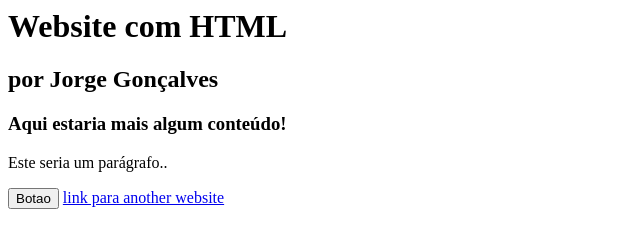
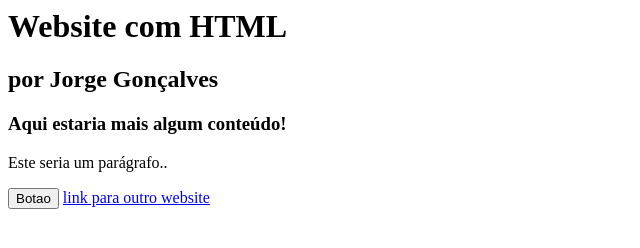
Before and after one commit to j-m-f-g/html, a plain HTML site: page index.html in a window 1280 px wide. Shown: the full height of the page, 0-640 px from the left. Drawn offline with Linux system fonts and the light colour scheme.

Commit message:
Update index.html

```diff
--- a/index.html
+++ b/index.html
@@ -4,4 +4,4 @@
 <p>Este seria um parágrafo..</p>
 
 <button>Botao</button>
-<a href="https://www.youtube.com/">link para another website</a>
+<a href="https://www.youtube.com/">link para outro website</a>
```
